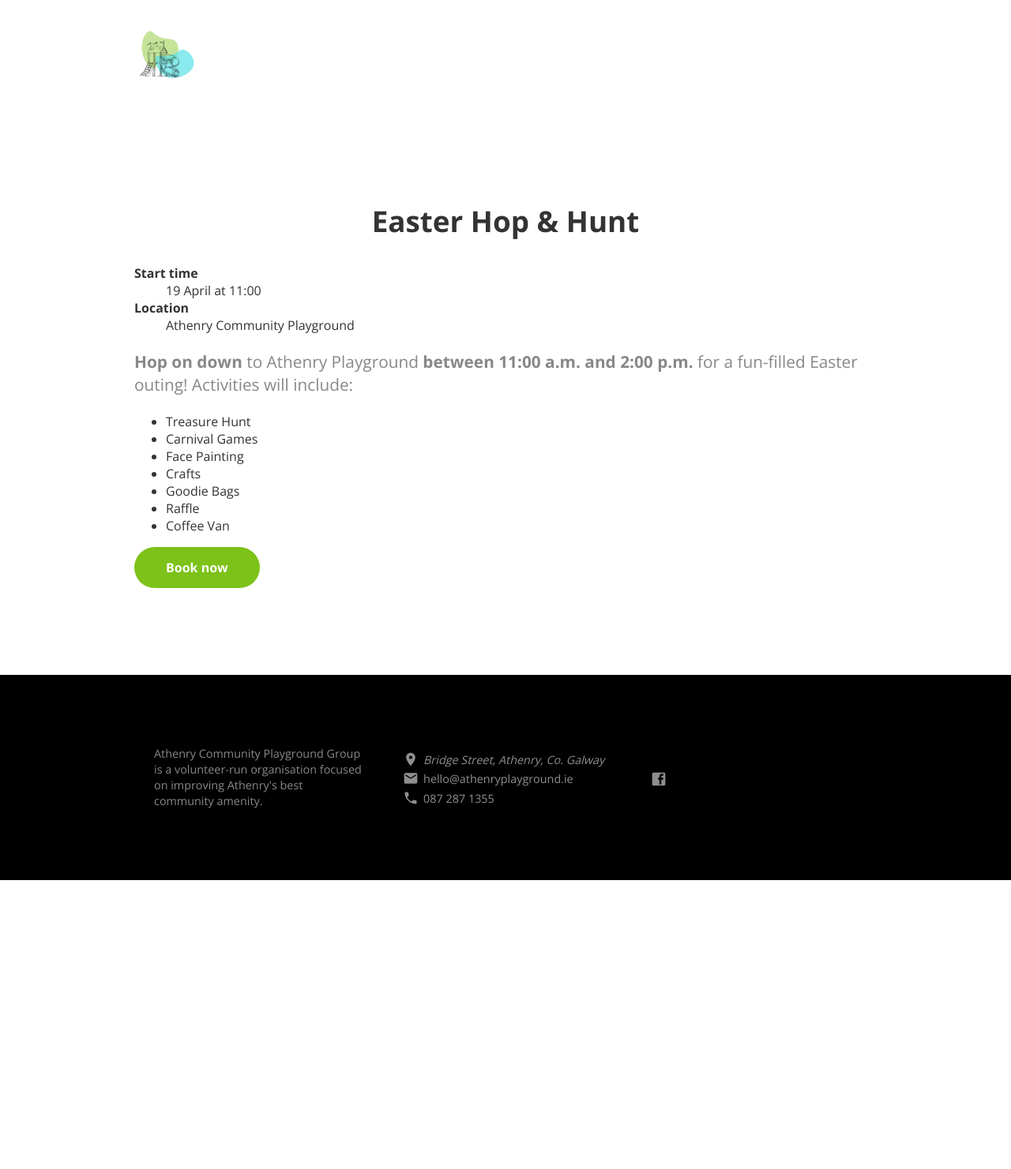
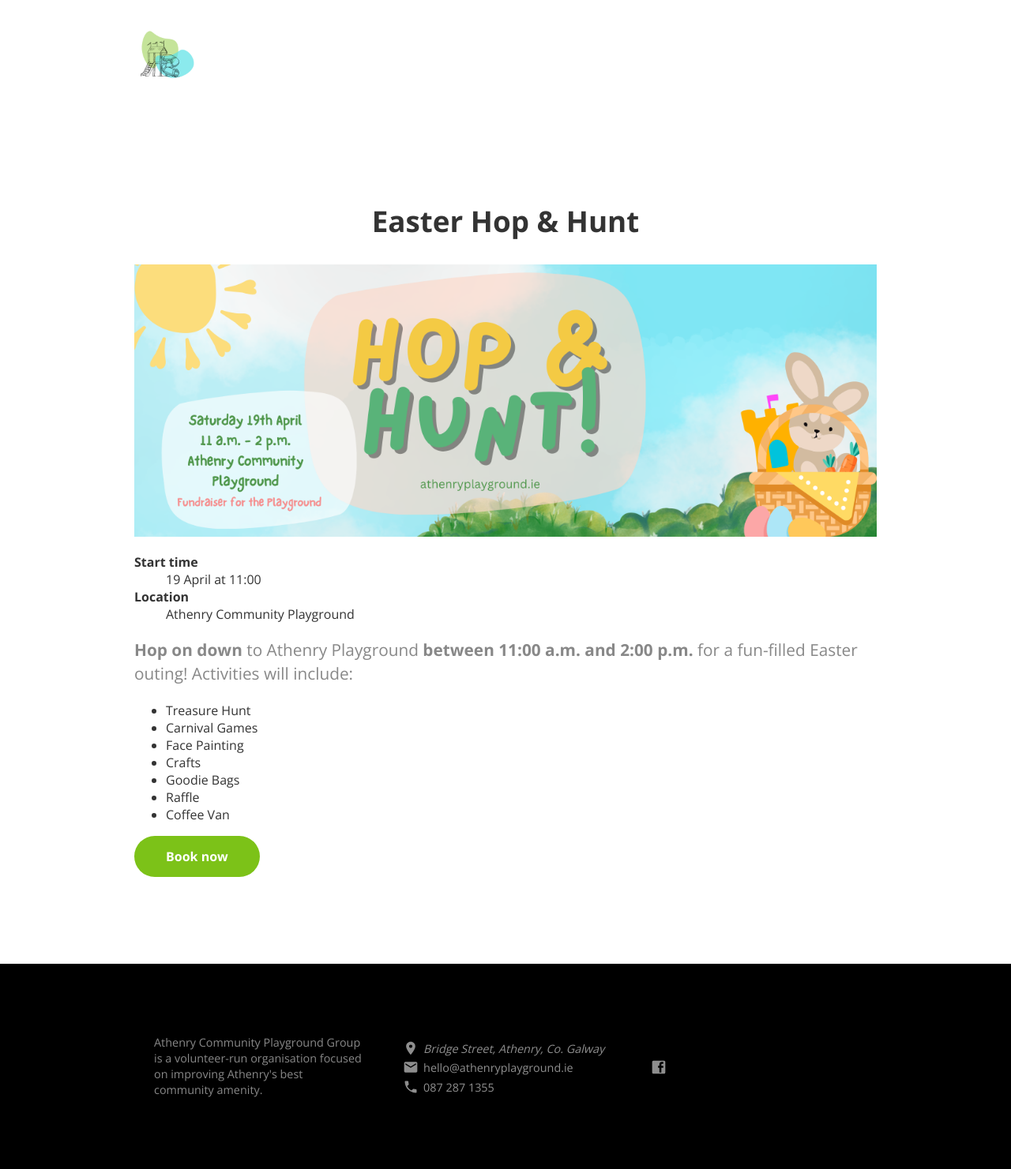
Before and after one commit to athenry-playground/playground-website, a Jekyll site: the page built from jekyll_files/_events/2025-easter-hop-hunt.md, in a window 1280 px wide. Shown: the whole page at 79% size. Built offline with Jekyll 4.4.1, drawn with Linux system fonts in a browser that asks for light colours; before the commit the page ends 1115 px from its top, so only the background shows below that.

Commit message:
Update Event “2025-easter-hop-hunt”

```diff
--- a/jekyll_files/_events/2025-easter-hop-hunt.md
+++ b/jekyll_files/_events/2025-easter-hop-hunt.md
@@ -1,5 +1,6 @@
 ---
 title: Easter Hop & Hunt
+header_image: /images/hop-and-hunt-header.png
 start_time: 2025-04-19T11:00:00.000Z
 location: Athenry Community Playground
 register_url: https://donorbox.org/events/756366
```
Also changed, not shown: jekyll_files/images/hop-and-hunt-header.png (added).
